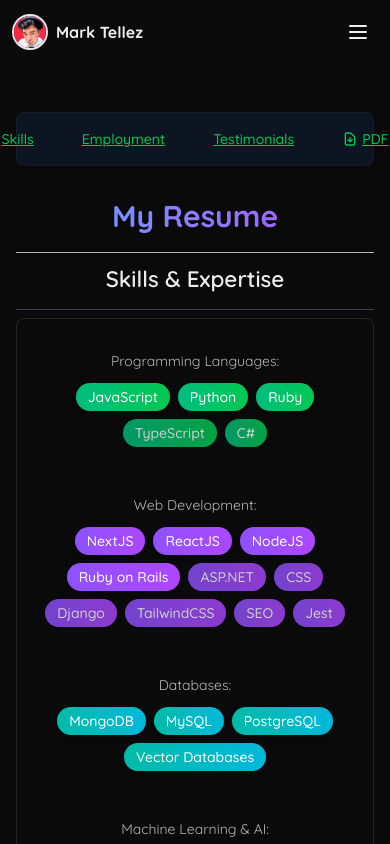
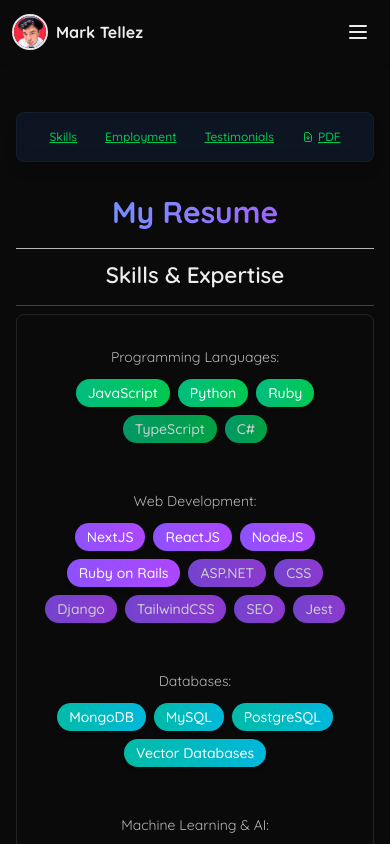
Before and after one commit to marktellez/marktellez.com, a Next.js app: page /resume in a window 390 px wide. Shown: the top 844 px of the page. Built offline with nearby package versions, Linux system fonts and the light colour scheme.

Commit message:
mobile fixes

```diff
--- a/src/ui/resume-navigation.jsx
+++ b/src/ui/resume-navigation.jsx
@@ -12,26 +12,26 @@
   };
 
   return (
-    <div className="sticky top-0 z-50 bg-gray-900/80 backdrop-blur-sm py-3 px-4 rounded-lg mb-8 shadow-lg border border-gray-800/50">
-      <div className="flex justify-center space-x-6 text-sm font-medium">
+    <div className="sticky top-0 z-50 bg-gray-900/80 backdrop-blur-sm py-3 px-2 sm:px-4 rounded-lg mb-8 shadow-lg border border-gray-800/50 overflow-x-auto">
+      <div className="flex justify-center space-x-3 sm:space-x-6 text-xs sm:text-sm font-medium min-w-max mx-auto">
         <a
           href="#skills"
           onClick={(e) => smoothScroll(e, 'skills')}
-          className="text-blue-400 hover:text-blue-300 transition-colors px-3 py-1 rounded-md hover:bg-blue-900/20"
+          className="text-blue-400 hover:text-blue-300 transition-colors px-2 sm:px-3 py-1 rounded-md hover:bg-blue-900/20 whitespace-nowrap"
         >
           Skills
         </a>
         <a
           href="#employment"
           onClick={(e) => smoothScroll(e, 'employment')}
-          className="text-blue-400 hover:text-blue-300 transition-colors px-3 py-1 rounded-md hover:bg-blue-900/20"
+          className="text-blue-400 hover:text-blue-300 transition-colors px-2 sm:px-3 py-1 rounded-md hover:bg-blue-900/20 whitespace-nowrap"
         >
           Employment
         </a>
         <a
           href="#testimonials"
           onClick={(e) => smoothScroll(e, 'testimonials')}
-          className="text-blue-400 hover:text-blue-300 transition-colors px-3 py-1 rounded-md hover:bg-blue-900/20"
+          className="text-blue-400 hover:text-blue-300 transition-colors px-2 sm:px-3 py-1 rounded-md hover:bg-blue-900/20 whitespace-nowrap"
         >
           Testimonials
         </a>
@@ -39,9 +39,9 @@
           href="/mark-tellez-sr-software-engineer-ai-engineer.pdf"
           target="_blank"
           rel="noopener noreferrer"
-          className="text-blue-400 hover:text-blue-300 transition-colors px-3 py-1 rounded-md hover:bg-blue-900/20 flex items-center"
+          className="text-blue-400 hover:text-blue-300 transition-colors px-2 sm:px-3 py-1 rounded-md hover:bg-blue-900/20 flex items-center whitespace-nowrap"
         >
-          <svg xmlns="http://www.w3.org/2000/svg" className="h-4 w-4 mr-1" fill="none" viewBox="0 0 24 24" stroke="currentColor">
+          <svg xmlns="http://www.w3.org/2000/svg" className="h-3 w-3 sm:h-4 sm:w-4 mr-1" fill="none" viewBox="0 0 24 24" stroke="currentColor">
             <path strokeLinecap="round" strokeLinejoin="round" strokeWidth={2} d="M12 10v6m0 0l-3-3m3 3l3-3m2 8H7a2 2 0 01-2-2V5a2 2 0 012-2h5.586a1 1 0 01.707.293l5.414 5.414a1 1 0 01.293.707V19a2 2 0 01-2 2z" />
           </svg>
           PDF
```
